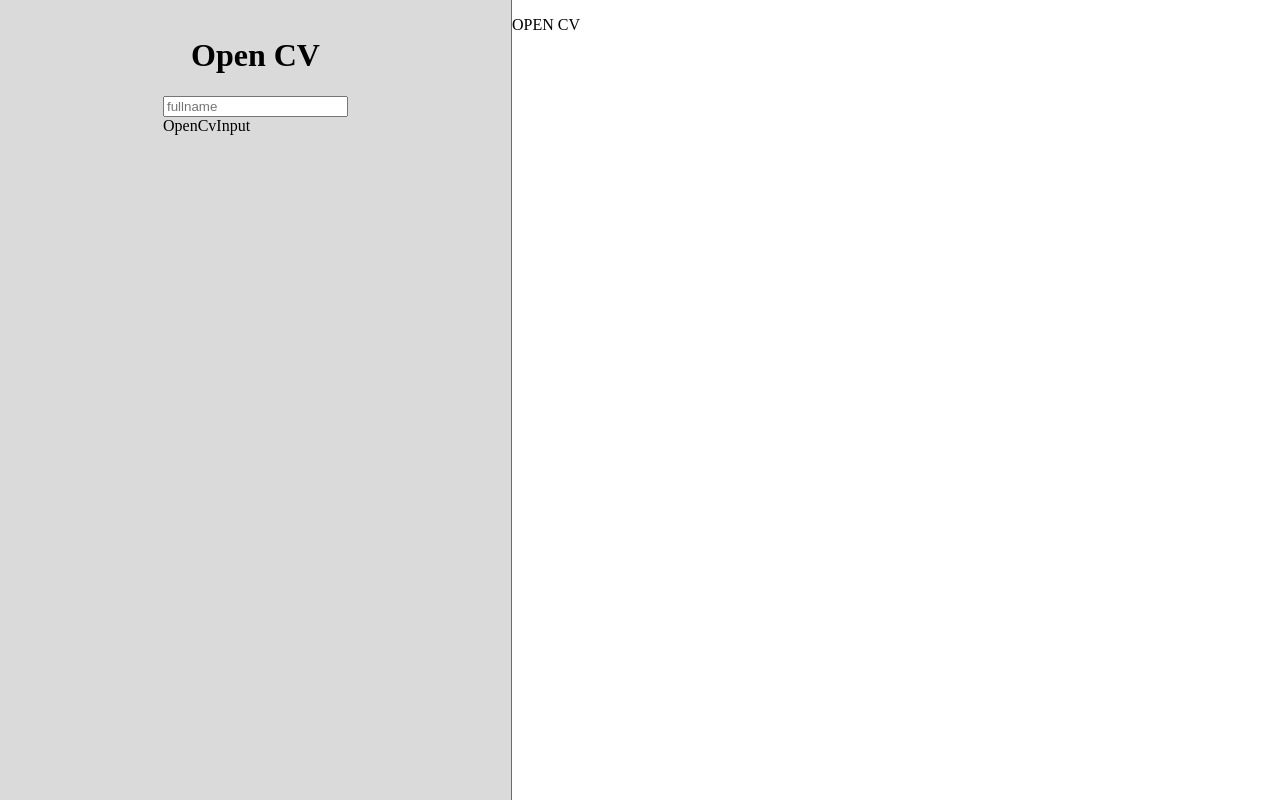
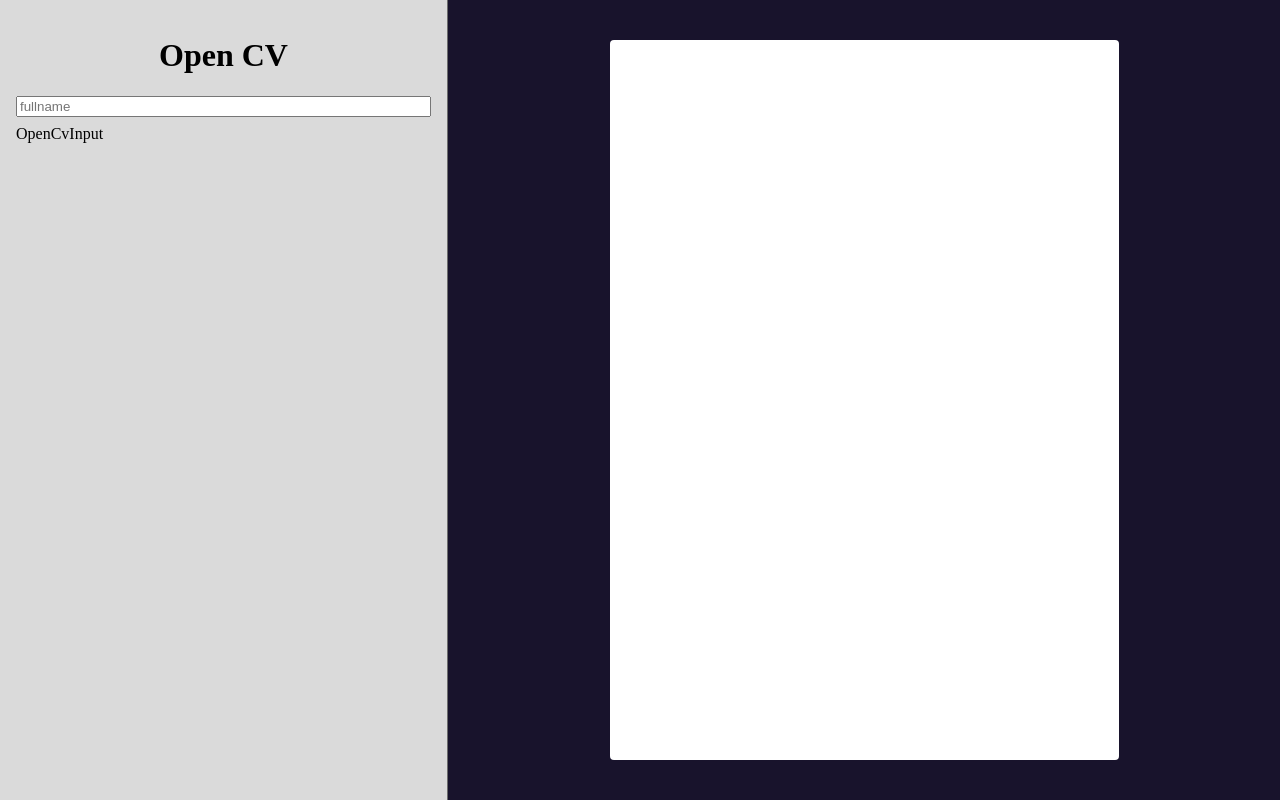
Before and after one commit to lucasserral/opencv, a React (Vite) app: page / in a window 1280 px wide. Built offline with nearby package versions, Linux system fonts and the light colour scheme.

Commit message:
[ADD] Viewer.tsx elements (previewer)

```diff
--- a/src/App.tsx
+++ b/src/App.tsx
@@ -1,14 +1,14 @@
-import React from 'react'
-import SideBar from './components/SideBar'
+import React from "react";
+import SideBar from "./components/SideBar";
+import Viewer from "./components/Viewer";
 
 function App() {
-
   return (
     <div className="App">
       <SideBar />
-      <p>OPEN CV</p>
+      <Viewer />
     </div>
-  )
+  );
 }
 
-export default App
+export default App;
--- /dev/null
+++ b/src/components/Viewer/ViewerCanvas.tsx
@@ -0,0 +1,58 @@
+import React from "react";
+
+type configTypes = {
+  size: [number, number];
+};
+
+const ViewerCanvas = ({ size }: configTypes) => {
+  const [config, setConfig] = React.useState({
+    size: [size[0] * 10, size[1] * 10],
+  });
+
+  const adjustSize = (element: Element) => {
+    const canvasWidth = element.clientWidth;
+    const canvasHeight = element.clientHeight;
+    const canvasContainerWidth = element.parentElement!.clientWidth;
+    const canvasContainerHeight = element.parentElement!.clientHeight;
+
+    const intersectionWidthRatio = canvasContainerWidth / canvasWidth;
+    const intersectionHeightRatio = canvasContainerHeight / canvasHeight;
+
+    const maxSizePercentage = 0.9;
+
+    if (intersectionHeightRatio <= intersectionWidthRatio) {
+      setConfig((prev) => ({
+        ...prev,
+        size: [
+          prev.size[0] * intersectionHeightRatio * maxSizePercentage,
+          prev.size[1] * intersectionHeightRatio * maxSizePercentage,
+        ],
+      }));
+    } else {
+      setConfig((prev) => ({
+        ...prev,
+        size: [
+          prev.size[0] * intersectionWidthRatio * maxSizePercentage,
+          prev.size[1] * intersectionWidthRatio * maxSizePercentage,
+        ],
+      }));
+    }
+  };
+
+  React.useEffect(() => {
+    const canvas = document.getElementById("Viewer__canvas")!;
+
+    adjustSize(canvas);
+  }, []);
+
+  return (
+    <canvas
+      id="Viewer__canvas"
+      className="Viewer__canvas"
+      width={config.size[0]}
+      height={config.size[1]}
+    ></canvas>
+  );
+};
+
+export { ViewerCanvas };
--- /dev/null
+++ b/src/components/Viewer/index.tsx
@@ -0,0 +1,13 @@
+import React from "react";
+import OpenCvInput from "../molecules/OpenCvInput";
+import { ViewerCanvas } from "./ViewerCanvas";
+
+export default function Viewer() {
+  const [values, setValues] = React.useState({});
+
+  return (
+    <div id="Viewer__container" className="Viewer__container">
+      <ViewerCanvas size={[210, 297]} />
+    </div>
+  );
+}
--- /dev/null
+++ b/src/components/Viewer/styles.scss
@@ -0,0 +1,15 @@
+.Viewer {
+  &__container {
+    background-color: rgb(24, 19, 44);
+    height: 100vh;
+    flex-grow: 1;
+    display: flex;
+    justify-content: center;
+    align-items: center;
+  }
+  &__canvas {
+    background-color: #fff;
+    position: absolute;
+    border-radius: 4px;
+  }
+}
--- a/src/components/sideBar.scss
+++ b/src/components/sideBar.scss
@@ -1,10 +1,16 @@
 .SideBar {
   border-right: 1px solid rgba($color: #000, $alpha: 0.5);
-  width: 40%;
+  width: 35%;
   background-color: #dadada;
   padding: 16px;
   box-sizing: border-box;
   display: flex;
   flex-direction: column;
   align-items: center;
+  &__form {
+    display: flex;
+    width: 100%;
+    flex-direction: column;
+    gap: 8px;
+  }
 }
--- a/src/index.scss
+++ b/src/index.scss
@@ -1,5 +1,6 @@
 @import "./app.scss";
 @import "./components/sideBar.scss";
+@import "./components/Viewer/styles.scss";
 body {
   margin: 0;
 }
```
